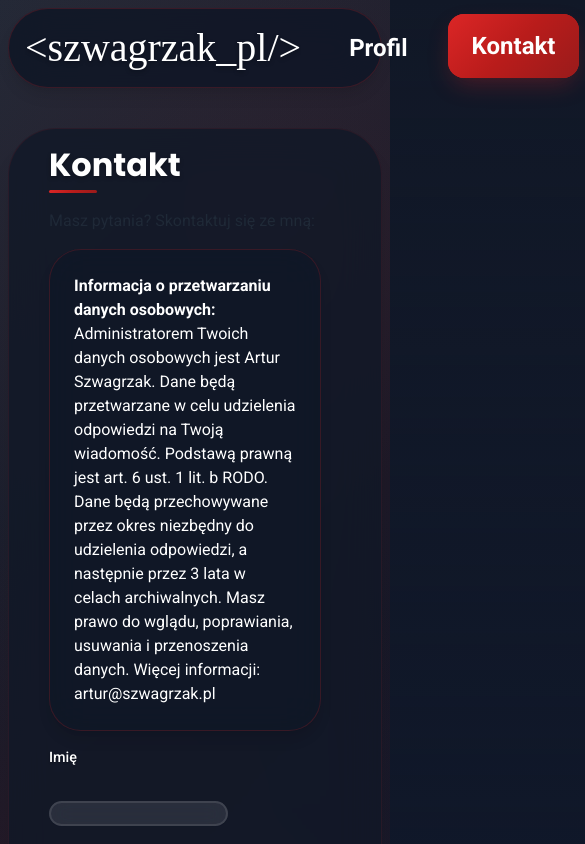
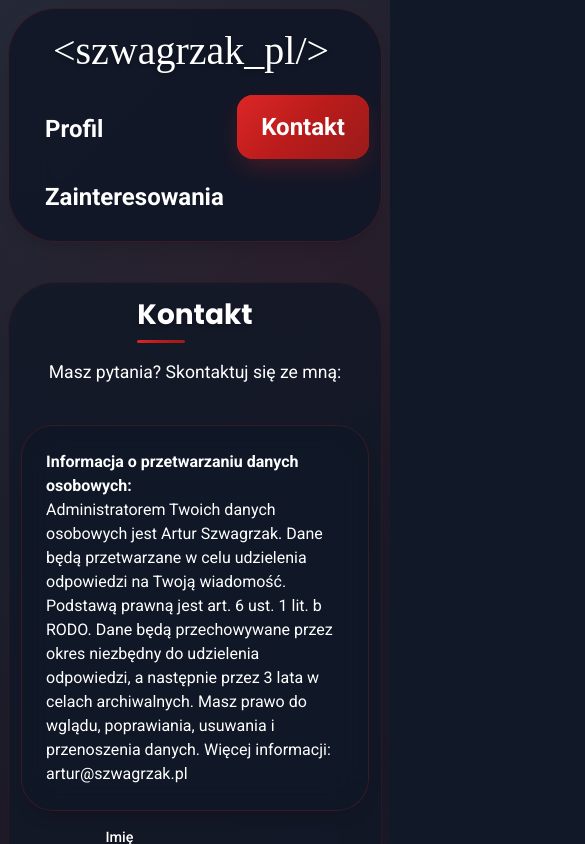
Before and after one commit to Arczi89/portfolio-react, a React (Create React App) app: page /contact in a window 390 px wide. Shown: the top 844 px of the page, 585 px wide, since content can reach past the window. Built offline with nearby package versions, Linux system fonts and the light colour scheme; no server answers; a web font is replaced by a local one.

Commit message:
mobile version improved

```diff
--- a/src/app/components/Contact.tsx
+++ b/src/app/components/Contact.tsx
@@ -72,7 +72,9 @@ const Contact: React.FC = () => {
         <section className={`mb-8 ${stylesSections.section}`}>
           <div className={stylesSections['section-inner']}>
             <h2 className="text-4xl font-bold">Kontakt</h2>
-            <p>Masz pytania? Skontaktuj się ze mną:</p>
+            <p className={styles.contactIntro}>
+              Masz pytania? Skontaktuj się ze mną:
+            </p>
 
             <div className={styles.privacyNotice}>
               <p>
--- a/src/app/components/Header.tsx
+++ b/src/app/components/Header.tsx
@@ -10,15 +10,17 @@ const Header: React.FC = () => {
     { url: '/contact', text: 'Kontakt' },
     { url: '/interests', text: 'Zainteresowania' },
   ];
+
   return (
     <header className={`${styles.header}`}>
       <Logo />
       <nav>
         {locationPaths.map(path => {
+          const isActive = location.pathname === path.url;
           return (
             <button
               key={path.url}
-              className={`btn btn--nav ${location.pathname === path.url ? 'active' : ''}`}
+              className={`btn btn--nav ${isActive ? 'active' : ''}`}
             >
               <Link to={path.url} className={styles.navLink}>
                 {path.text}
--- a/src/app/components/Home.tsx
+++ b/src/app/components/Home.tsx
@@ -32,7 +32,9 @@ const Home: React.FC = () => {
   return (
     <div className={`flex flex-col min-h-screen bg-background ${styles.home}`}>
       <Header />
-      <main className={`mx-auto py-6 flex-grow ${styles.container}`}>
+      <main
+        className={`mx-auto py-6 flex-grow px-4 sm:px-6 lg:px-8 ${styles.container}`}
+      >
         {error && <div className={styles.error}>{error}</div>}
         {groupedSections &&
           Object.keys(groupedSections).map(tag => {
--- a/src/app/styles/contact.module.scss
+++ b/src/app/styles/contact.module.scss
@@ -49,6 +49,13 @@
   z-index: 1;
 }
 
+.contactIntro {
+  color: $color-text-white;
+  font-size: 1.1rem;
+  margin-bottom: 1.5rem;
+  text-align: center;
+}
+
 .privacyNotice {
   @include glass-effect-dark;
   border-radius: $border-radius-large;
@@ -76,3 +83,15 @@
     }
   }
 }
+
+@media (max-width: 768px) {
+  .container {
+    padding: 1rem 0;
+  }
+}
+
+@media (max-width: 599px) {
+  .container {
+    padding: 0.5rem 0;
+  }
+}
--- a/src/app/styles/form.module.scss
+++ b/src/app/styles/form.module.scss
@@ -4,7 +4,8 @@ form {
   display: flex;
   flex-direction: column;
   gap: 1.5rem;
-  max-width: 600px;
+  max-width: 800px;
+  width: 100%;
   margin: 0 auto;
 }
 
@@ -26,6 +27,7 @@ textarea {
   font-size: 1rem;
   backdrop-filter: blur(10px);
   transition: all $transition-medium;
+  width: 100%;
 
   &::placeholder {
     color: $color-white-transparent-60;
@@ -116,3 +118,16 @@ button {
     box-shadow: 0 4px 15px $color-primary-transparent-20;
   }
 }
+
+@media (max-width: 768px) {
+  form {
+    max-width: 100%;
+    padding: 0 1rem;
+  }
+}
+
+@media (max-width: 599px) {
+  form {
+    padding: 0 0.5rem;
+  }
+}
--- a/src/app/styles/globals.scss
+++ b/src/app/styles/globals.scss
@@ -141,3 +141,28 @@ body {
     }
   }
 }
+
+@media (hover: none) and (pointer: coarse) {
+  .btn--nav:hover {
+    background: transparent;
+    transform: none;
+    box-shadow: none;
+
+    &::before {
+      left: -100%;
+    }
+  }
+
+  .btn--nav.active:hover {
+    background: $gradient-nav;
+    background-size: 200% 200%;
+    animation: gradientShift $gradient-animation-duration ease infinite;
+    color: $color-text-white;
+    box-shadow: $shadow-red;
+    transform: translateY(-2px);
+
+    &::before {
+      left: 0;
+    }
+  }
+}
--- a/src/app/styles/header.module.scss
+++ b/src/app/styles/header.module.scss
@@ -86,14 +86,45 @@
   }
 }
 
+@media (max-width: 768px) {
+  .header {
+    margin: 0.5rem 1rem;
+    height: auto;
+    min-height: 5rem;
+    padding: 1rem;
+    flex-direction: column;
+    gap: 1rem;
+
+    nav {
+      gap: 0.5rem;
+      flex-wrap: wrap;
+      justify-content: center;
+
+      .btn {
+        padding: 0.5rem 0.75rem;
+        font-size: 0.85rem;
+      }
+    }
+  }
+}
+
 @media (max-width: 599px) {
   .header {
     margin: 0.5rem;
-    height: 5rem;
+    padding: 0.75rem;
+    min-height: 4.5rem;
 
-    nav .btn {
-      padding: 0.5rem 1rem;
-      font-size: 0.9rem;
+    nav {
+      gap: 0.25rem;
+      width: 100%;
+      justify-content: space-between;
+
+      .btn {
+        padding: 0.4rem 0.6rem;
+        font-size: 0.8rem;
+        flex: 1;
+        text-align: center;
+      }
     }
   }
 }
--- a/src/app/styles/home.module.scss
+++ b/src/app/styles/home.module.scss
@@ -48,3 +48,15 @@
   position: relative;
   z-index: 1;
 }
+
+@media (max-width: 768px) {
+  .container {
+    padding: 1rem 0;
+  }
+}
+
+@media (max-width: 599px) {
+  .container {
+    padding: 0.5rem 0;
+  }
+}
--- a/src/app/styles/logo.module.scss
+++ b/src/app/styles/logo.module.scss
@@ -33,7 +33,17 @@ h1.logo {
       blink-caret 5s step-end forwards;
   }
 
+  @media (max-width: 1024px) {
+    font-size: 3.5rem;
+  }
+
+  @media (max-width: 768px) {
+    font-size: 3rem;
+    padding: 0 0.5rem;
+  }
+
   @media (max-width: 599px) {
     font-size: 2.5rem;
+    padding: 0 0.25rem;
   }
 }
--- a/src/app/styles/section.module.scss
+++ b/src/app/styles/section.module.scss
@@ -51,6 +51,7 @@
       flex-direction: row;
       flex-wrap: wrap;
       gap: 1rem;
+      width: 100%;
 
       .paragraph {
         flex: 0 0 calc(25% - 0.75rem);
@@ -86,6 +87,7 @@
       border-radius: $border-radius-medium;
       border: 1px solid $color-white-transparent-10;
       transition: all $transition-medium;
+      width: 100%;
 
       &:hover {
         background: $color-white-transparent-10;
@@ -186,6 +188,16 @@
     margin: 1rem 2rem;
     padding: 1.5rem;
 
+    .section-inner {
+      width: 100%;
+      margin: 0;
+      align-items: center;
+
+      h2 {
+        text-align: center;
+      }
+    }
+
     .section-image {
       width: 50%;
       align-self: center;
@@ -204,6 +216,7 @@
     }
 
     .abilities {
+      justify-content: center;
       .paragraph {
         flex: 0 0 calc(50% - 0.5rem);
         min-width: 150px;
@@ -216,20 +229,82 @@
   }
 }
 
+@media (max-width: 768px) {
+  .section {
+    margin: 0.5rem 1rem;
+    padding: 1rem;
+    min-height: auto;
+
+    .section-inner {
+      width: 100%;
+      margin: 0;
+      align-items: center;
+
+      h2 {
+        font-size: 2rem;
+        text-align: center;
+      }
+    }
+
+    .section-image {
+      width: 60%;
+      margin: 0.5rem;
+
+      .me {
+        width: 15rem;
+      }
+    }
+
+    .abilities {
+      justify-content: center;
+      .paragraph {
+        flex: 0 0 calc(50% - 0.5rem);
+        min-width: 120px;
+      }
+    }
+
+    .paragraph {
+      padding: 1rem;
+      margin-top: 1rem;
+      flex-direction: column;
+    }
+  }
+}
+
 @media (max-width: 599px) {
   .section {
     margin: 0.5rem;
-    padding: 1rem;
+    padding: 0.75rem;
 
-    .section-inner h2 {
-      font-size: 2rem;
+    .section-inner {
+      h2 {
+        font-size: 1.75rem;
+        text-align: center;
+      }
+    }
+
+    .section-image {
+      width: 80%;
+      margin: 0.5rem;
+
+      .me {
+        width: 12rem;
+      }
     }
 
     .abilities {
+      justify-content: center;
       .paragraph {
         flex: 0 0 100%;
         min-width: 100px;
+        max-width: 200px;
       }
+    }
+
+    .paragraph {
+      padding: 0.75rem;
+      margin-top: 0.75rem;
+      flex-direction: column;
     }
 
     .paragraph-body {
```
